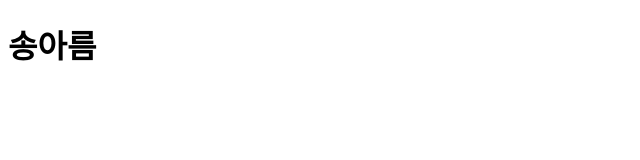
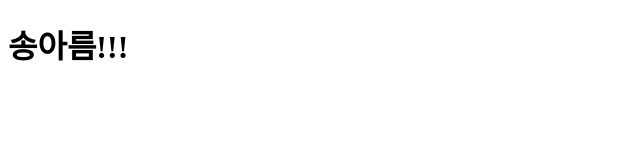
Before and after one commit to rrrrrmi/My-Web, a plain HTML site: page index.html in a window 1280 px wide. Shown: the full height of the page, 0-640 px from the left. Drawn offline with Linux system fonts and the light colour scheme.

Commit message:
index update
!!!를 추가하였습니다.

```diff
--- a/index.html
+++ b/index.html
@@ -7,6 +7,6 @@
     <title>Document</title>
 </head>
 <body>
-    <h1>송아름</h1>
+    <h1>송아름!!!</h1>
 </body>
 </html>
```
